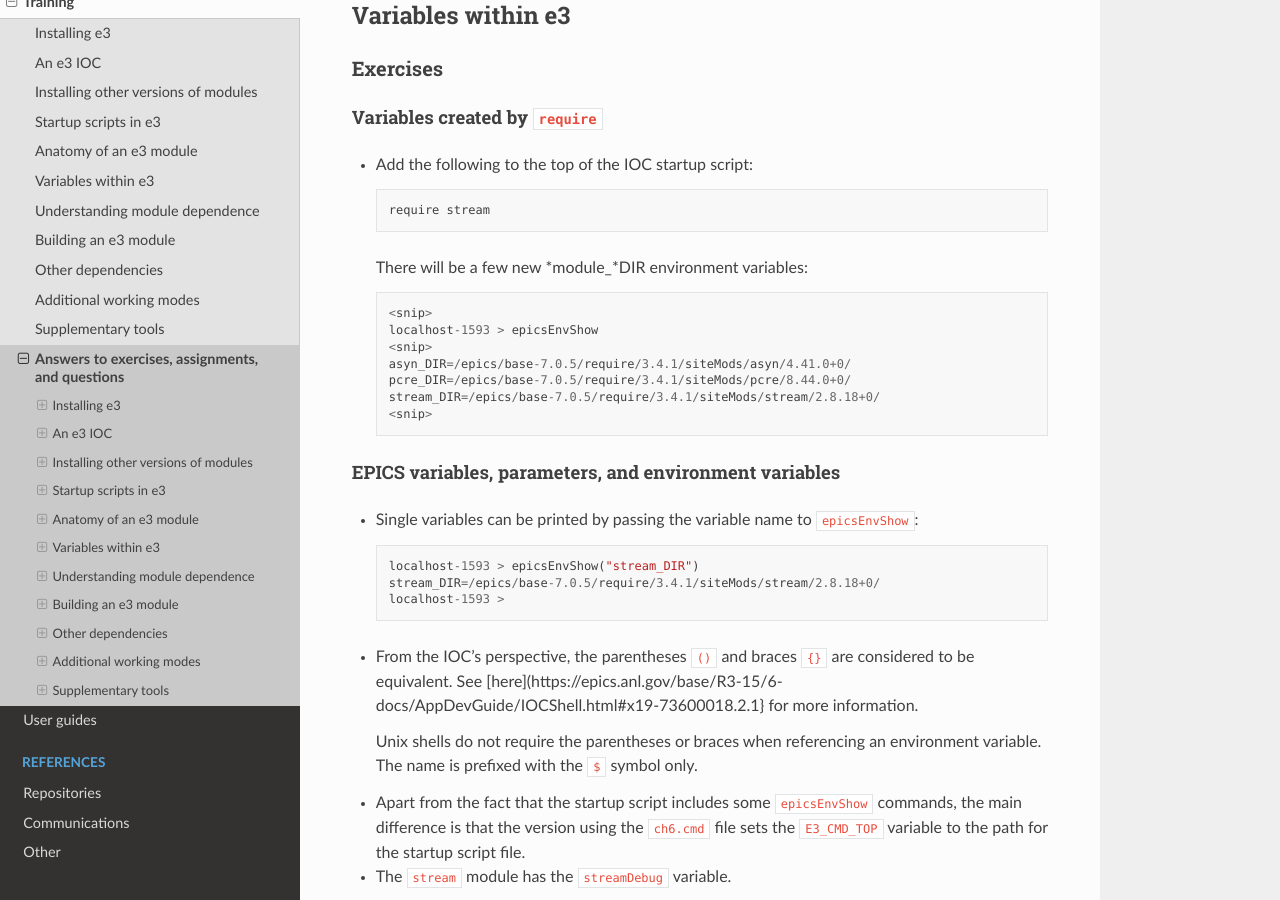
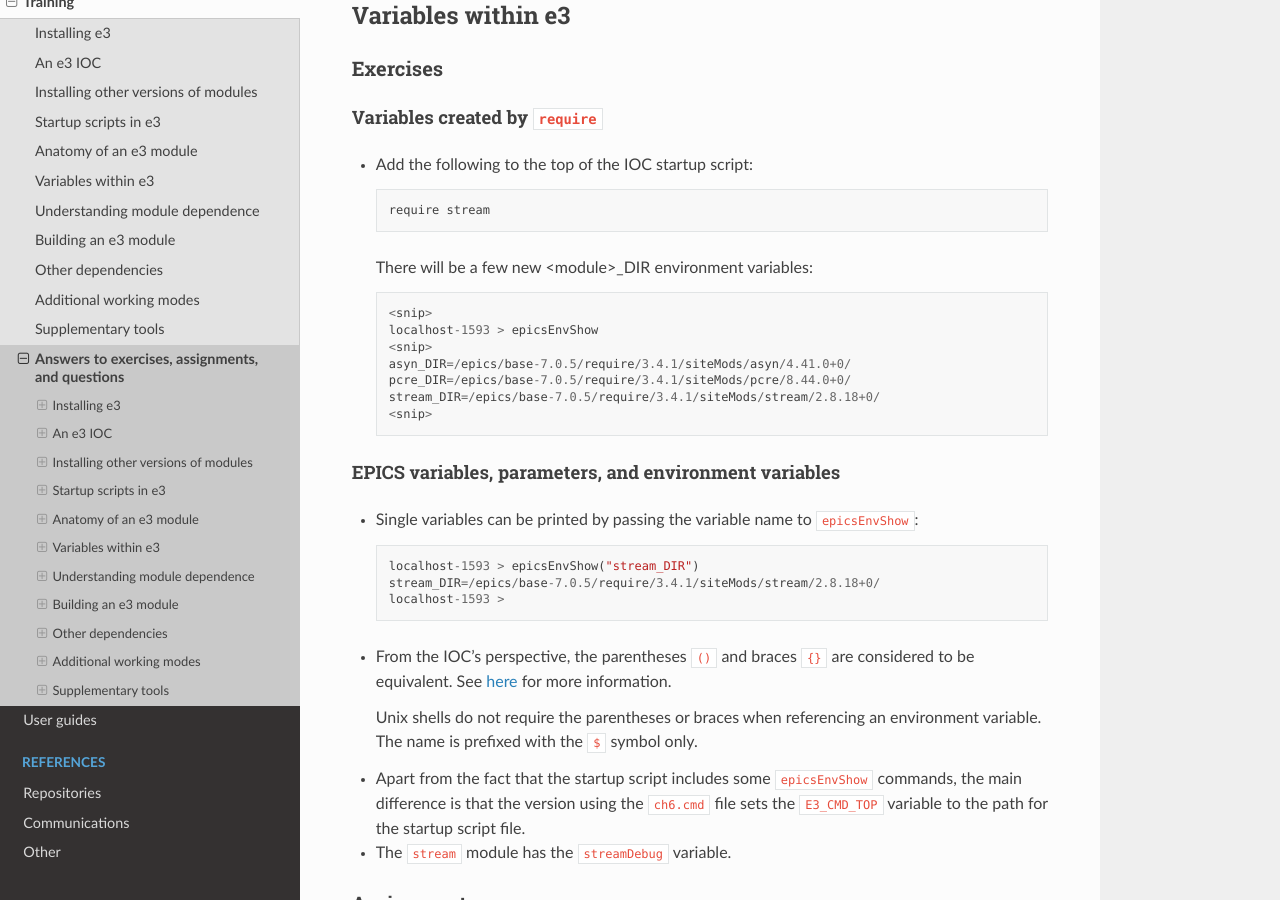
Before and after one commit to ttkorhonen/e3pages, a Sphinx documentation site: the page built from docs/kb/training/workbook/99_exercise_answers.md, in a window 1280 px wide and 900 px high, scrolled down 8814 px. Built offline with Sphinx 7.4.7 and the Read the Docs theme 2.0.0, drawn with Linux system fonts in a browser that asks for light colours.

Commit message:
Minor fixes

```diff
--- a/docs/kb/training/workbook/99_exercise_answers.md
+++ b/docs/kb/training/workbook/99_exercise_answers.md
@@ -460,7 +460,7 @@
 
 - From the IOC's perspective, the parentheses `()` and braces `{}` are
   considered to be equivalent. See
-  [here](https://epics.anl.gov/base/R3-15/6-docs/AppDevGuide/IOCShell.html#x19-73600018.2.1}
+  [here](https://epics.anl.gov/base/R3-15/6-docs/AppDevGuide/IOCShell.html#x19-73600018.2.1)
   for more information.
 
   Unix shells do not require the parentheses or braces when referencing an
```
Also changed, not shown: other parts of docs/kb/training/workbook/99_exercise_answers.md (+1 -1 lines).
